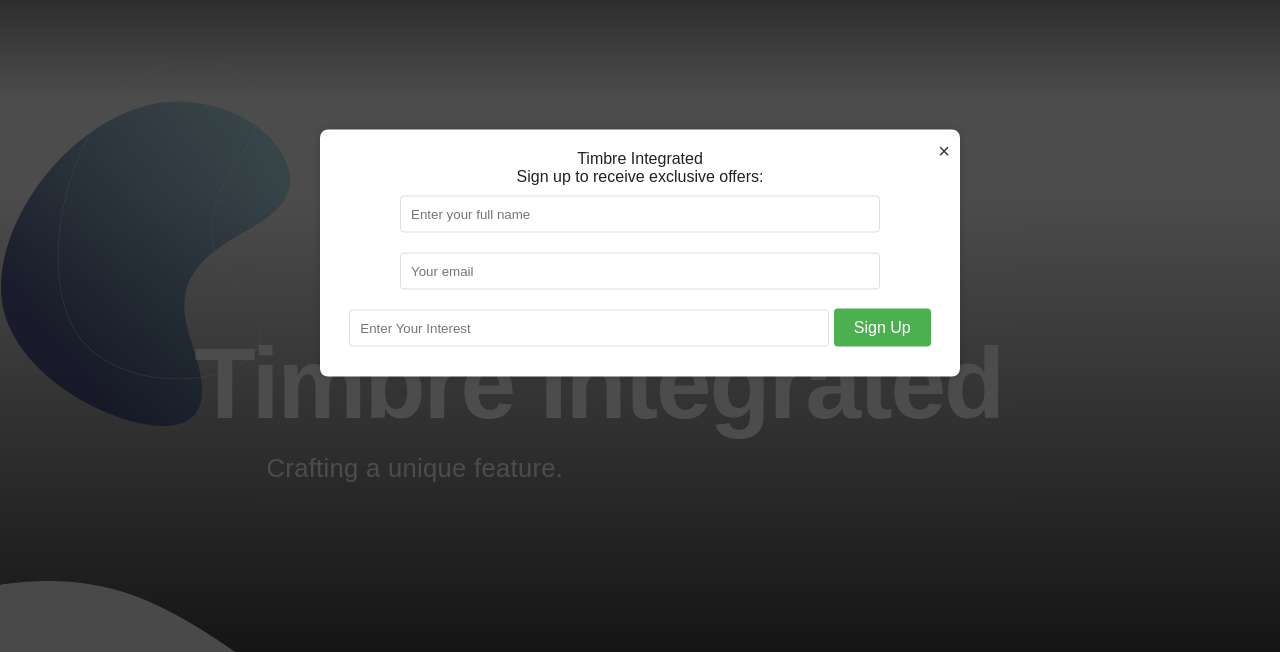
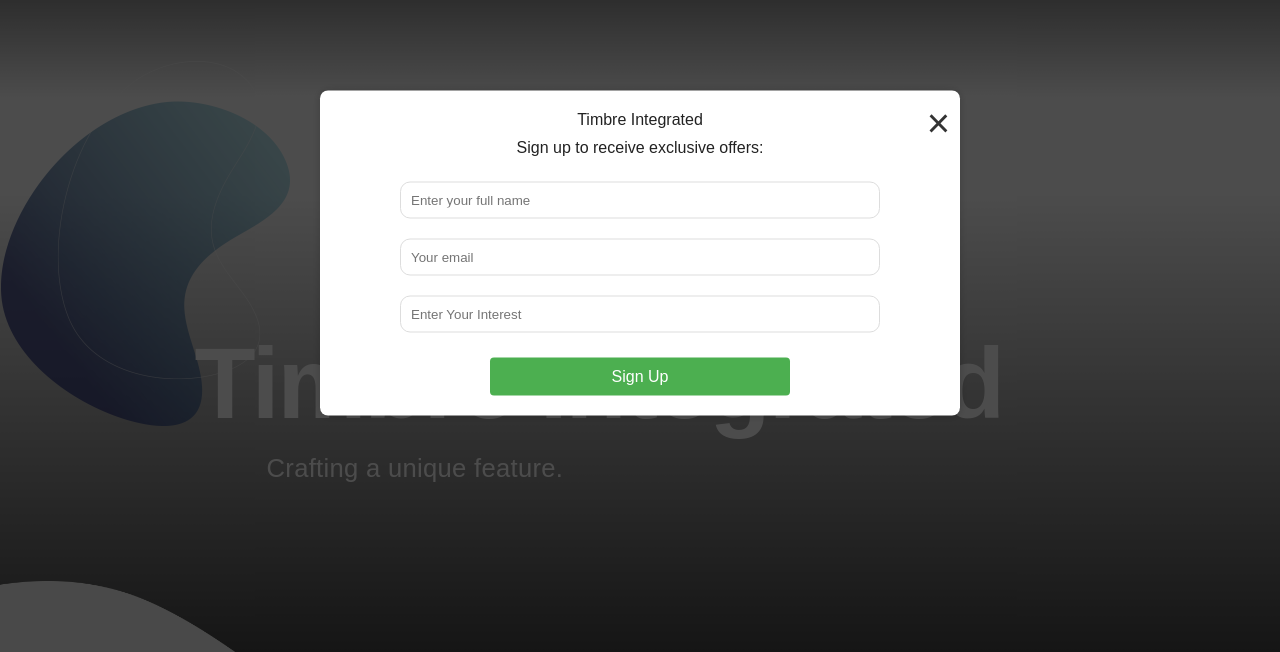
Before and after one commit to Onyechere-benedict/Timbre-Integrated, a plain HTML site: page index.html in a window 1280 px wide. Both pictures are taken after a click on the link "Let's Get Together". Shown: the part 147-799 px from the top of the page. Drawn offline with nearby package versions, Linux system fonts and the light colour scheme; some packages are replaced by stand-ins of ours; a script that the page names is missing.

Commit message:
Noah's Commit: Editing the form

```diff
--- a/CSS/pop.css
+++ b/CSS/pop.css
@@ -42,6 +42,10 @@ font-family: Arial, sans-serif;
 .popup-content {
 
     text-align: center;
+    display: flex;
+    flex-direction: column;
+    gap: 15px;
+    align-items: center;
 
 }
 
@@ -53,12 +57,18 @@ font-family: Arial, sans-serif;
 
     right: 10px;
 
-    font-size: 20px;
+    font-size: 40px;
 
     cursor: pointer;
 
     color: #333;
 
+}
+
+.popup-content .popup-titles{
+    display: flex;
+    flex-direction: column;
+    gap: 10px
 }
 
 .popup #customerEmail, .popup #customerName, .popup #message {
@@ -71,7 +81,7 @@ font-family: Arial, sans-serif;
 
     border: 1px solid #ddd;
 
-    border-radius: 4px;
+    border-radius: 10px;
 
 }
 
@@ -103,4 +113,6 @@ font-family: Arial, sans-serif;
 
     font-size: 16px;
 
+    width: 50%;
+
 }
--- a/index.html
+++ b/index.html
@@ -52,14 +52,16 @@
                     <span class="close" id="closePopup">&times;</span>
 
                     <div class="popup-content">
-                        <p>Timbre Integrated</p>
+                        <div class="popup-titles">
+                            <p>Timbre Integrated</p>
 
-                        <p>Sign up to receive exclusive offers:</p>
-
-                        <input type="text" placeholder="Enter your full name" id="customerName" />
-                        <input type="email" placeholder="Your email" id="customerEmail" />
-                        <input type="text" placeholder="Enter Your Interest" id="message" />
-
+                            <p>Sign up to receive exclusive offers:</p>
+                        </div>
+                        <div class="popup-details">
+                            <input type="text" placeholder="Enter your full name" id="customerName" />
+                            <input type="email" placeholder="Your email" id="customerEmail" />
+                            <input type="text" placeholder="Enter Your Interest" id="message" />
+                        </div>
                         <button id="sign-up-btn" onclick="sendMail()">Sign Up</button>
                     </div>
                 </div>
```
